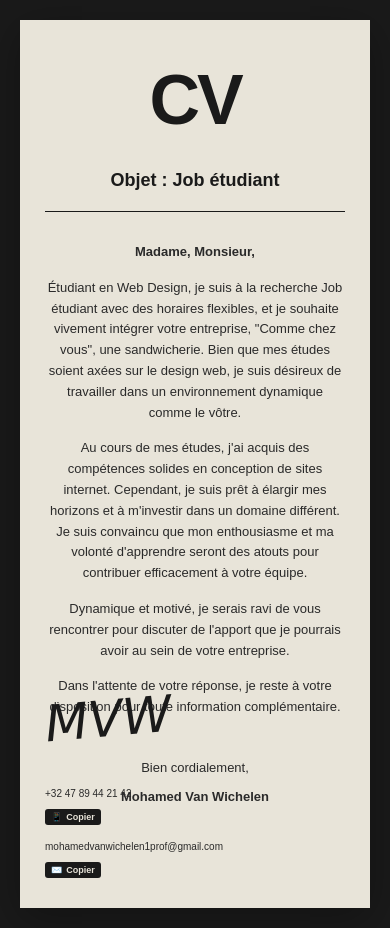
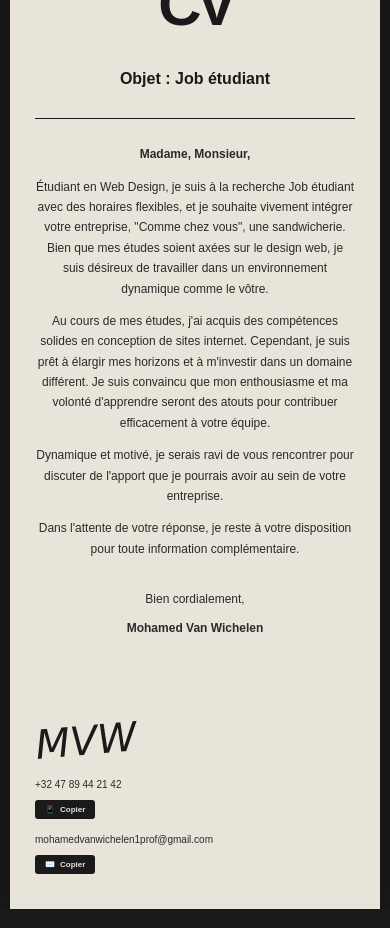
Before and after one commit to MohamedVanWichelen/CV---Mohamed-Van-Wichelen, a plain HTML site: page index.html in a window 390 px wide. Drawn offline with Linux system fonts and the light colour scheme.

Commit message:
Add files via upload

```diff
--- a/index.html
+++ b/index.html
@@ -11,6 +11,13 @@
             box-sizing: border-box;
         }
 
+        html, body {
+            width: 100%;
+            height: 100%;
+            margin: 0;
+            padding: 0;
+        }
+
         body {
             background: #1a1a1a;
             font-family: 'Arial', sans-serif;
@@ -18,31 +25,32 @@
             justify-content: center;
             align-items: center;
             min-height: 100vh;
-            padding: 20px;
+            padding: 15px;
         }
 
         .cv-container {
             background: #e8e4d9;
             width: 100%;
-            max-width: 800px;
-            min-height: 1100px;
-            padding: 80px 60px;
+            height: auto;
+            display: flex;
+            flex-direction: column;
+            padding: 50px 40px;
             box-shadow: 0 10px 40px rgba(0,0,0,0.3);
-            position: relative;
+            border-radius: 0;
         }
 
         .cv-title {
             text-align: center;
-            font-size: 140px;
+            font-size: clamp(60px, 15vw, 140px);
             font-weight: 900;
             color: #1a1a1a;
-            margin-bottom: 60px;
+            margin-bottom: clamp(30px, 8vw, 60px);
             letter-spacing: -5px;
         }
 
         .objet {
             text-align: center;
-            font-size: 22px;
+            font-size: clamp(16px, 4vw, 22px);
             font-weight: 600;
             color: #1a1a1a;
             margin-bottom: 15px;
@@ -52,28 +60,29 @@
             width: 100%;
             height: 1px;
             background: #1a1a1a;
-            margin: 30px 0 40px 0;
+            margin: 20px 0 30px 0;
         }
 
         .content {
             text-align: center;
-            line-height: 1.8;
-            font-size: 15px;
+            line-height: 1.7;
+            font-size: clamp(12px, 2.5vw, 15px);
             color: #2a2a2a;
-            margin-bottom: 80px;
+            margin-bottom: 40px;
+            flex-grow: 1;
         }
 
         .content p {
-            margin-bottom: 15px;
+            margin-bottom: 12px;
         }
 
         .greeting {
             font-weight: 600;
-            margin-bottom: 20px;
+            margin-bottom: 15px;
         }
 
         .closing {
-            margin-top: 40px;
+            margin-top: 30px;
             font-weight: 500;
         }
 
@@ -82,19 +91,20 @@
             margin-top: 8px;
         }
 
-        .footer {
-            position: absolute;
-            bottom: 60px;
-            left: 60px;
-            right: 60px;
+        .footer-wrapper {
             display: flex;
-            justify-content: space-between;
-            align-items: flex-end;
+            flex-direction: column;
+            gap: 30px;
+            margin-top: 40px;
+        }
+
+        .signature-section {
+            text-align: left;
         }
 
         .signature {
             font-family: 'Brush Script MT', cursive;
-            font-size: 80px;
+            font-size: clamp(40px, 10vw, 80px);
             color: #1a1a1a;
             font-weight: 400;
             font-style: italic;
@@ -102,26 +112,26 @@
         }
 
         .contact-section {
-            text-align: right;
+            text-align: left;
             display: flex;
             flex-direction: column;
-            align-items: flex-end;
-            gap: 12px;
+            gap: 15px;
         }
 
         .contact-item {
             display: flex;
             align-items: center;
-            justify-content: flex-end;
-            gap: 8px;
+            gap: 12px;
             flex-wrap: wrap;
         }
 
         .contact-text {
-            font-size: 11px;
+            font-size: clamp(10px, 2vw, 11px);
             color: #2a2a2a;
-            white-space: nowrap;
-            order: 1;
+            white-space: normal;
+            word-break: break-word;
+            flex: 1;
+            min-width: 150px;
         }
 
         .copy-btn {
@@ -129,17 +139,17 @@
             border: none;
             cursor: pointer;
             color: #e8e4d9;
-            padding: 4px 8px;
+            padding: 5px 10px;
             border-radius: 3px;
             transition: all 0.3s ease;
-            font-size: 10px;
+            font-size: clamp(8px, 1.5vw, 10px);
             font-weight: 600;
             white-space: nowrap;
             position: relative;
             display: flex;
             align-items: center;
-            gap: 4px;
-            order: 2;
+            gap: 5px;
+            flex-shrink: 0;
         }
 
         .copy-btn:hover {
@@ -154,14 +164,14 @@
         .copy-feedback {
             display: none;
             position: absolute;
-            bottom: 100%;
+            bottom: 120%;
             left: 50%;
             transform: translateX(-50%);
             background: #1a1a1a;
             color: #e8e4d9;
-            padding: 5px 10px;
+            padding: 6px 12px;
             border-radius: 3px;
-            font-size: 10px;
+            font-size: 9px;
             white-space: nowrap;
             margin-bottom: 8px;
             z-index: 10;
@@ -186,113 +196,96 @@
         @media print {
             body {
                 background: white;
+                padding: 0;
             }
             .cv-container {
                 box-shadow: none;
-                max-width: 100%;
+                padding: 50px 40px;
             }
             .copy-btn {
                 display: none;
             }
         }
 
-        @media (max-width: 768px) {
+        /* Tablettes en paysage et ordinateurs */
+        @media (min-width: 1024px) {
             .cv-container {
-                padding: 60px 40px;
-                min-height: auto;
+                max-width: 800px;
+                padding: 80px 60px;
             }
 
-            .cv-title {
-                font-size: 100px;
-                margin-bottom: 40px;
+            .footer-wrapper {
+                flex-direction: row;
+                justify-content: space-between;
+                align-items: flex-end;
+                gap: 20px;
             }
 
-            .footer {
-                bottom: 40px;
-                left: 40px;
-                right: 40px;
-                flex-direction: column;
-                align-items: flex-start;
-                gap: 50px;
-            }
-
-            .signature {
-                font-size: 60px;
+            .signature-section {
+                text-align: left;
+                flex: 0 0 auto;
             }
 
             .contact-section {
-                width: 100%;
-                text-align: left;
-                align-items: flex-start;
-                gap: 16px;
+                text-align: right;
+                align-items: flex-end;
+                flex: 1;
             }
 
             .contact-item {
-                width: 100%;
-                justify-content: flex-start;
-                flex-direction: row;
-                flex-wrap: wrap;
+                justify-content: flex-end;
             }
 
             .contact-text {
-                width: 100%;
-                margin-bottom: 4px;
-            }
-
-            .copy-btn {
-                width: fit-content;
+                min-width: auto;
+                text-align: right;
+                word-break: normal;
+                white-space: nowrap;
+                flex: none;
             }
         }
 
-        @media (max-width: 480px) {
+        /* Tablettes */
+        @media (min-width: 768px) and (max-width: 1023px) {
             .cv-container {
-                padding: 40px 25px;
-                min-height: auto;
+                padding: 60px 50px;
             }
 
-            .cv-title {
-                font-size: 70px;
-                margin-bottom: 30px;
-                letter-spacing: -3px;
+            .content {
+                margin-bottom: 35px;
+            }
+        }
+
+        /* Téléphones */
+        @media (max-width: 767px) {
+            body {
+                padding: 10px;
             }
 
-            .objet {
-                font-size: 18px;
-                margin-bottom: 12px;
+            .cv-container {
+                padding: 35px 25px;
             }
 
             .separator {
-                margin: 20px 0 30px 0;
+                margin: 15px 0 25px 0;
             }
 
             .content {
-                font-size: 13px;
-                line-height: 1.6;
-                margin-bottom: 60px;
+                margin-bottom: 30px;
             }
 
-            .footer {
-                bottom: 30px;
-                left: 25px;
-                right: 25px;
-                gap: 40px;
+            .footer-wrapper {
+                gap: 25px;
             }
 
-            .signature {
-                font-size: 50px;
+            .contact-item {
+                gap: 10px;
             }
 
             .contact-text {
-                font-size: 10px;
-            }
-
-            .copy-btn {
-                font-size: 9px;
-                padding: 3px 6px;
-            }
-
-            .contact-item {
-                gap: 6px;
+                min-width: 100%;
+                word-break: break-word;
+                white-space: normal;
             }
         }
     </style>
@@ -322,20 +315,24 @@
             </div>
         </div>
 
-        <div class="footer">
-            <div class="signature">MVW</div>
+        <div class="footer-wrapper">
+            <div class="signature-section">
+                <div class="signature">MVW</div>
+            </div>
+
             <div class="contact-section">
                 <div class="contact-item">
                     <span class="contact-text">+32 47 89 44 21 42</span>
-                    <button class="copy-btn" id="copyPhoneBtn" title="Copier le numéro de téléphone">
+                    <button class="copy-btn" id="copyPhoneBtn" title="Copier le téléphone">
                         <span>📱</span>
                         <span>Copier</span>
                     </button>
                     <div class="copy-feedback" id="phoneFeedback">Copié !</div>
                 </div>
+
                 <div class="contact-item">
                     <span class="contact-text">mohamedvanwichelen1prof@gmail.com</span>
-                    <button class="copy-btn" id="copyEmailBtn" title="Copier l'adresse email">
+                    <button class="copy-btn" id="copyEmailBtn" title="Copier l'email">
                         <span>✉️</span>
                         <span>Copier</span>
                     </button>
```
